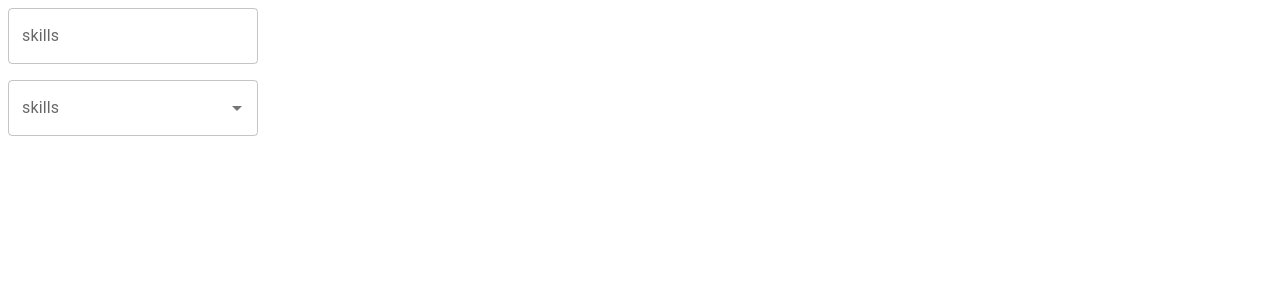
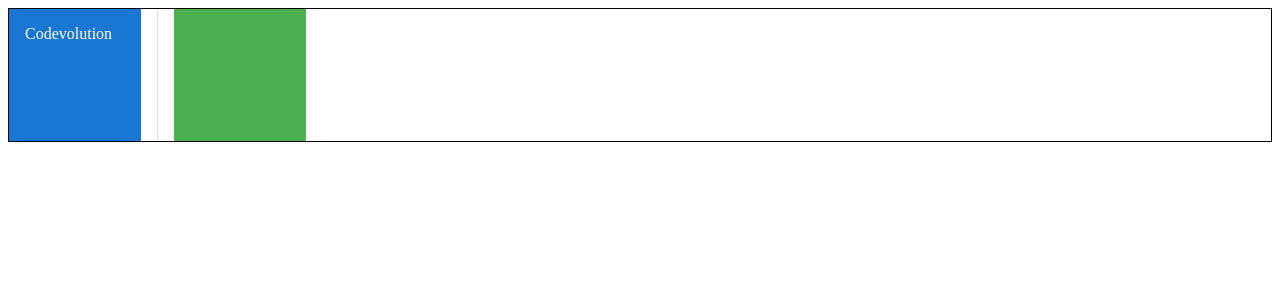
Before and after one commit to Busra-Demirkesen/mui-exercise, a React (Vite) app: page / in a window 1280 px wide. Shown: the top 300 px of the page. Built offline with nearby package versions, Linux system fonts and the light colour scheme.

Commit message:
feat: add MuiLayout component and update App to include it

```diff
--- a/src/App.tsx
+++ b/src/App.tsx
@@ -2,14 +2,14 @@
 //import MuiButton from "./components/MuiButton"
 
 import "./App.css";
-import MuiAutocomplete from "./components/MuiAutocomplete";
+//import MuiAutocomplete from "./components/MuiAutocomplete";
 //import MuiSwitch from './components/MuiSwitch'
 //import MuiCheckbox from './components/MuiCheckbox'
 //import MuiRadioButton from './components/MuiRadioButton'
 //import MuiSelect from './components/MuiSelect'
 //import MuiTextField from "./components/MuiTextField"
 //import MuiRating from "./components/MuiRating";
-
+import MuiLayout from "./components/MuiLayout";
 function App() {
   return (
     <div className="App">
@@ -24,7 +24,9 @@ function App() {
       {/* <MuiSwitch/> */}
 
       {/* <MuiRating /> */}
-      <MuiAutocomplete/>
+      {/* <MuiAutocomplete/> */}
+
+      <MuiLayout />
     </div>
   );
 }
--- /dev/null
+++ b/src/components/MuiLayout.tsx
@@ -0,0 +1,49 @@
+import { Box, Stack, Divider } from "@mui/material";
+
+const MuiLayout = () => {
+  return (
+    <Stack
+      sx={{ border: "1px solid" }}
+      direction="row"
+      spacing={2}
+      divider={<Divider orientation="vertical" flexItem />}
+    >
+      <Box
+        component="span"
+        sx={{
+          backgroundColor: "primary.main",
+          color: "white",
+          height: "100px",
+          width: "100px",
+          padding: "16px",
+          "&:hover": {
+            backgroundColor: "primary.light",
+            cursor: "pointer",
+            transform: "scale(1.1)",
+            transition: "all 0.3s ease-in-out",
+          },
+        }}
+      >
+        Codevolution
+      </Box>
+
+      <Box
+        sx={{
+          display: "flex",
+          height: "100px",
+          width: "100px",
+          padding: "16px",
+          bgcolor: "success.light",
+          "&:hover": {
+            backgroundColor: "success.main",
+            cursor: "pointer",
+            transform: "scale(1.1)",
+            transition: "all 0.3s ease-in-out",
+          },
+        }}
+      />
+    </Stack>
+  );
+};
+
+export default MuiLayout;
```
